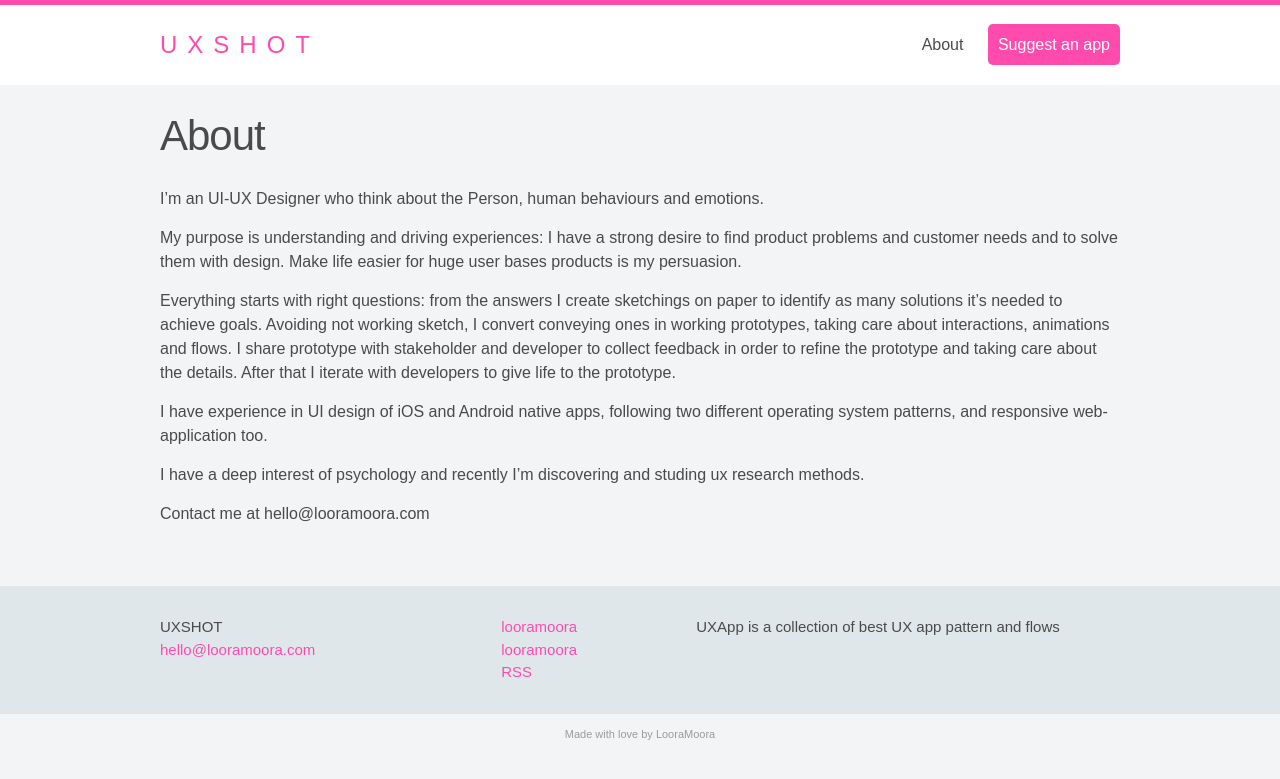
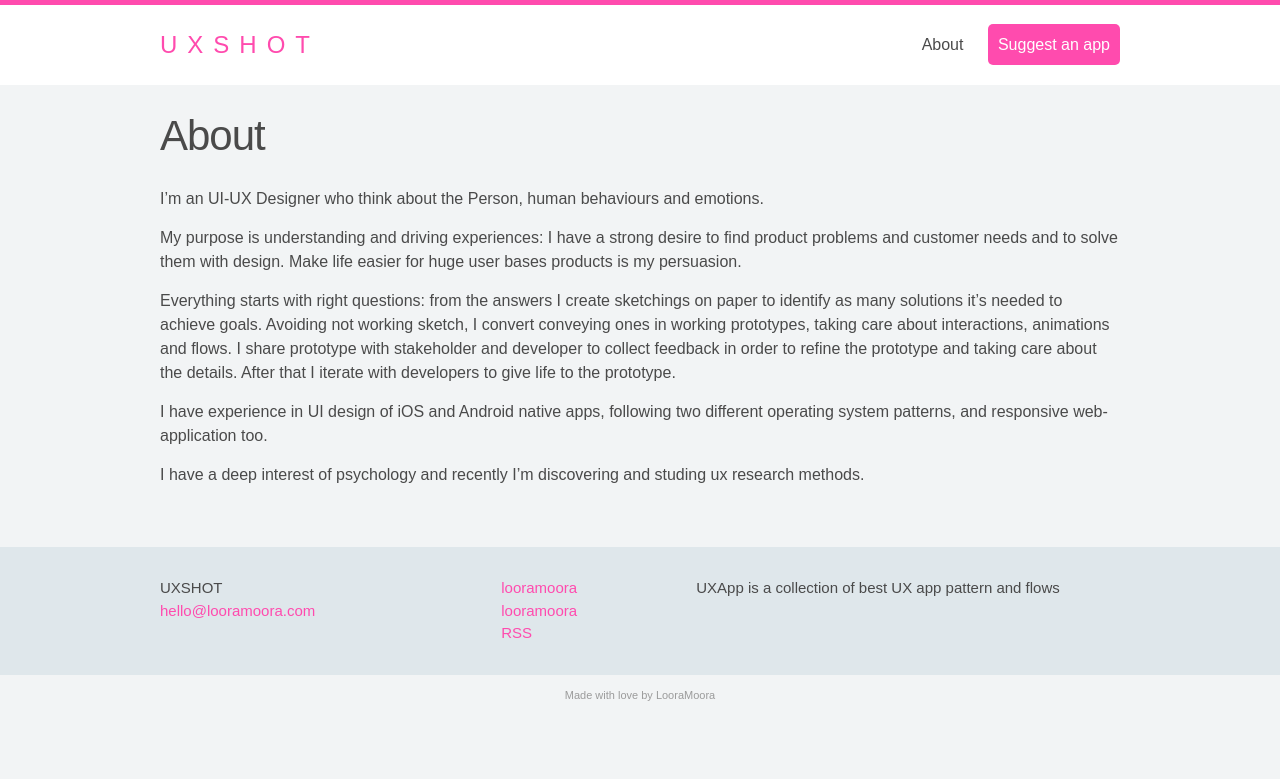
Before and after one commit to mouhcine/uxshot, a Jekyll site: the page built from about.md, in a window 1280 px wide. Shown: the top 779 px of the page. Built offline with Jekyll 4.4.1, drawn with Linux system fonts in a browser that asks for light colours.

Commit message:
edit about

```diff
--- a/about.md
+++ b/about.md
@@ -16,5 +16,3 @@ After that I iterate with developers to give life to the prototype.
 I have experience in UI design of iOS and Android native apps, following two different operating system patterns, and responsive web-application too.
 
 I have a deep interest of psychology and recently I’m discovering and studing ux research methods.
-
-Contact me at hello@looramoora.com
```
